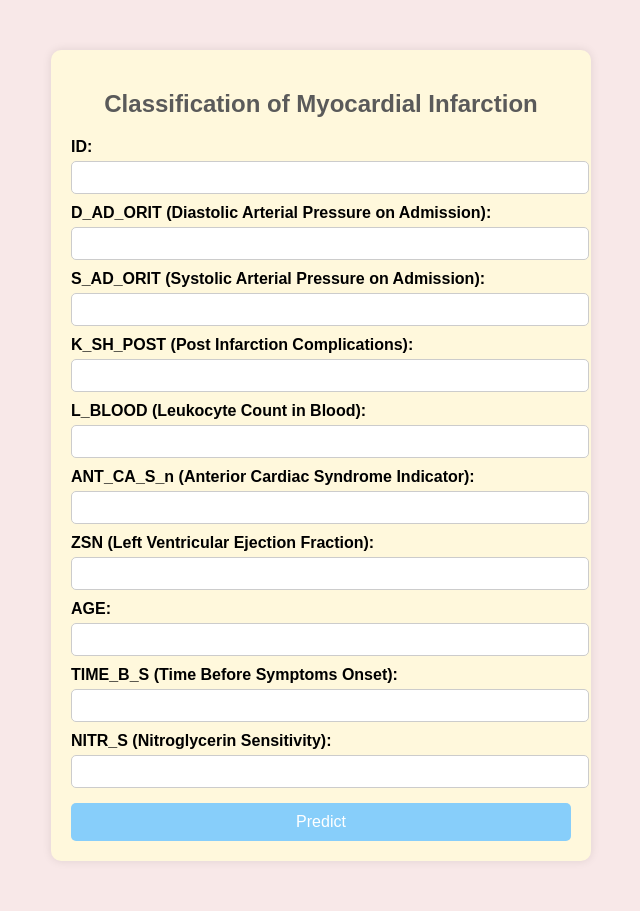
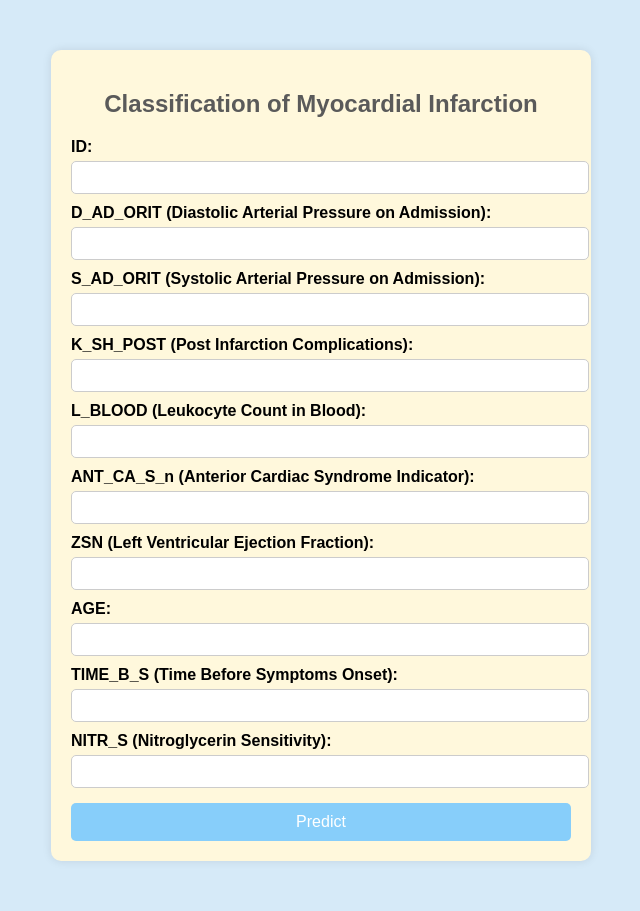
Before and after one commit to deepikareddy-22/Myocardial-infraction, a Flask app: page / in a window 1280 px wide. Shown: the whole page, without its empty margins (319-959 px from the left). Run offline with Flask 3, Linux system fonts and the light colour scheme; parts of the project's set-up code (start-up, migrations or seed data) failed here and were passed over.

Commit message:
Update home.html

```diff
--- a/templates/home.html
+++ b/templates/home.html
@@ -6,13 +6,13 @@
     <title>Classification of Myocardial Infarction</title>
     <style>
         body {
-            background-color: #f8e8e8; /* Light pastel pink */
+            background-color: #D6EAF8; /* Light pastel blue background */
             font-family: Arial, sans-serif;
         }
         .container {
             max-width: 500px;
             margin: 50px auto;
-            background: #fff8dc; /* Light pastel yellow */
+            background: #fff8dc; /* Keeping the container light pastel yellow */
             padding: 20px;
             border-radius: 10px;
             box-shadow: 0px 0px 10px rgba(0, 0, 0, 0.1);
```
